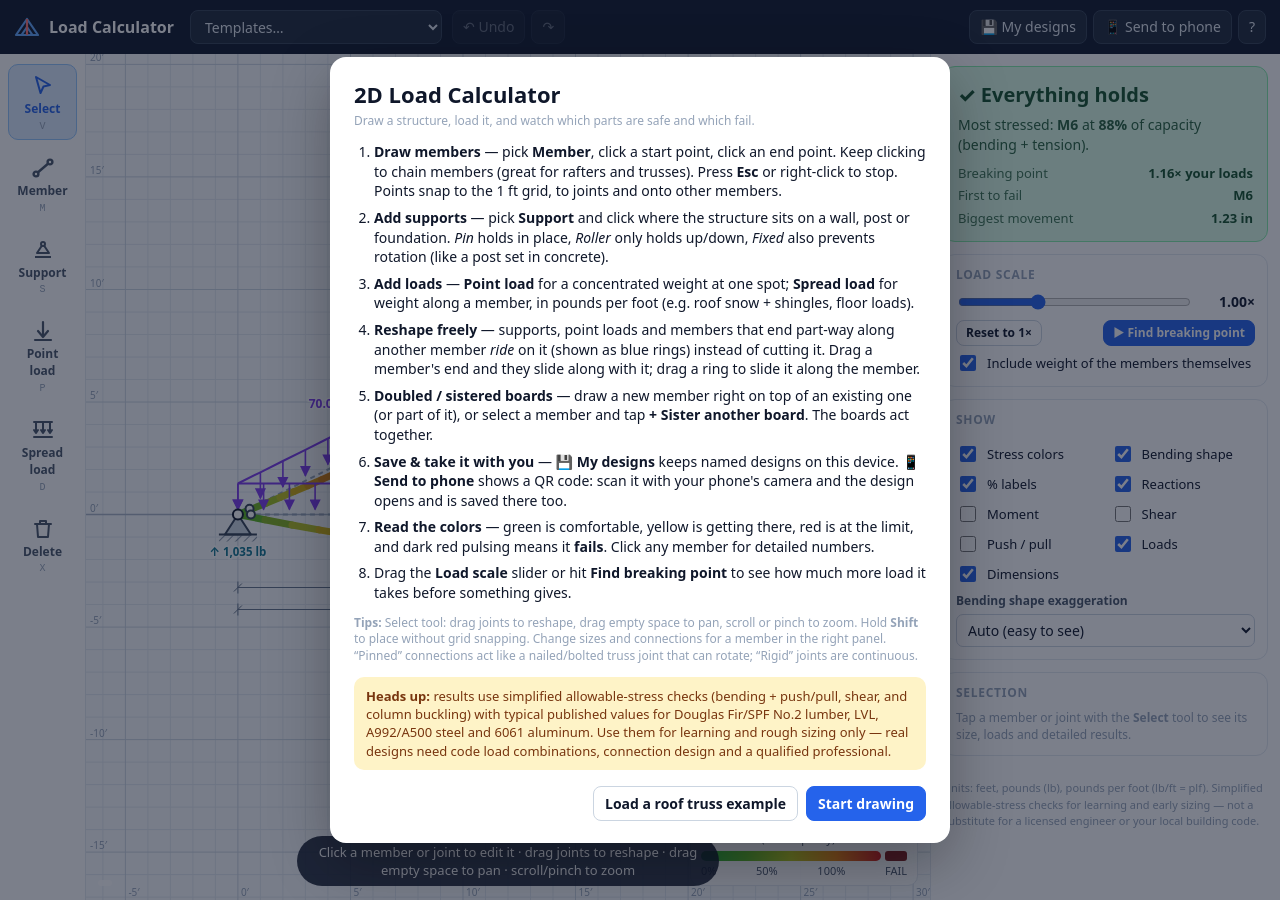
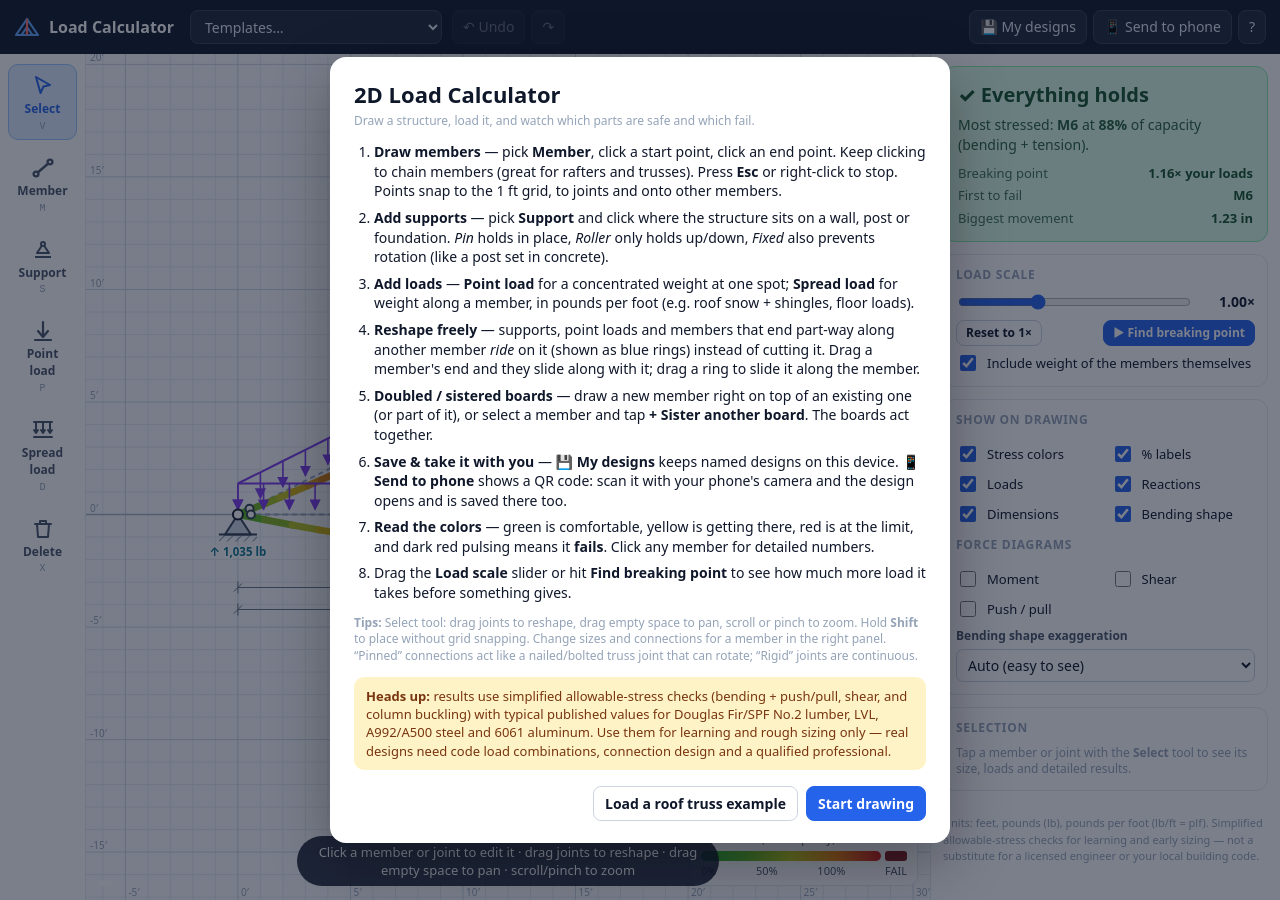
Before and after one commit to Joseph3348/Joseph3348.github.io, a Jekyll site: the page load-calculator/index.html, which Jekyll copies as it is, in a window 1280 px wide. Built offline with Jekyll 4.4.1, drawn with Linux system fonts in a browser that asks for light colours; part of the change alters nothing that is shown.

Commit message:
Declutter the drawing and panel
- Remove the end-force tags from the drawing (the hover box and panel
  already show those numbers) and the selected-member length tag
  (already in the panel/hover box). Chained dimensions stay.
- Load labels shortened to '70 lb/ft'; labels that would overlap or
  don't fit their member are skipped.
- Hint bubble fades after a few seconds on desktop too; legend hides
  when stress colours are off.
- Panel: drop duplicate rows (bending stress, member weight) and the
  push/pull chart; buckling length only shown when the member is in
  compression. Show toggles grouped into 'Show on drawing' and 'Force
  diagrams'; exaggeration setting only shown with Bending shape on.

Co-Authored-By: Claude Opus 5.5 <noreply@anthropic.com>
Claude-Session: https://claude.ai/code/session_0197PJ3BJ562jXvQE3XoBFkQ

```diff
--- a/load-calculator/index.html
+++ b/load-calculator/index.html
@@ -244,19 +244,22 @@ table.res small{color:var(--ink3);display:block}
       <label class="chk"><input type="checkbox" id="selfw" checked> Include weight of the members themselves</label>
     </div>
     <div class="card">
-      <h3>Show</h3>
+      <h3>Show on drawing</h3>
       <div class="toggles">
         <label class="chk"><input type="checkbox" data-show="stress" checked> Stress colors</label>
+        <label class="chk"><input type="checkbox" data-show="values" checked> % labels</label>
+        <label class="chk"><input type="checkbox" data-show="loads" checked> Loads</label>
+        <label class="chk"><input type="checkbox" data-show="reactions" checked> Reactions</label>
+        <label class="chk"><input type="checkbox" data-show="dims" checked> Dimensions</label>
         <label class="chk"><input type="checkbox" data-show="deformed" checked> Bending shape</label>
-        <label class="chk"><input type="checkbox" data-show="values" checked> % labels</label>
-        <label class="chk"><input type="checkbox" data-show="reactions" checked> Reactions</label>
+      </div>
+      <h3 style="margin-top:12px">Force diagrams</h3>
+      <div class="toggles">
         <label class="chk"><input type="checkbox" data-show="moment"> Moment</label>
         <label class="chk"><input type="checkbox" data-show="shear"> Shear</label>
         <label class="chk"><input type="checkbox" data-show="axial"> Push / pull</label>
-        <label class="chk"><input type="checkbox" data-show="loads" checked> Loads</label>
-        <label class="chk"><input type="checkbox" data-show="dims" checked> Dimensions</label>
       </div>
-      <div class="field" style="margin-top:8px">Bending shape exaggeration
+      <div class="field" id="defBox" style="margin-top:8px">Bending shape exaggeration
         <select id="defMode"><option value="auto">Auto (easy to see)</option><option value="1">True scale (1×)</option><option value="10">10×</option><option value="50">50×</option><option value="200">200×</option></select>
       </div>
     </div>
@@ -350,6 +353,7 @@ function props(m){
    FORMATTING
    ===================================================================== */
 function fmt(v,d=0){ if(!isFinite(v)) return '—'; return (+v).toLocaleString('en-US',{minimumFractionDigits:d,maximumFractionDigits:d}); }
+function fmtClean(v){ return (+v).toLocaleString('en-US',{maximumFractionDigits:Math.abs(v)>=100?0:1}); }
 function fmtSmart(v){ const a=Math.abs(v); return a>=100?fmt(v,0):a>=10?fmt(v,1):fmt(v,2); }
 function esc(s){ return String(s).replace(/[&<>"]/g,c=>({'&':'&amp;','<':'&lt;','>':'&gt;','"':'&quot;'}[c])); }
 const NS = 20; // sample segments per member
@@ -790,7 +794,7 @@ function render(){
   // --- diagrams
   if(combo){ for(const [key,on,color,neg] of [['M',sh.moment,'#8b5cf6'],['V',sh.shear,'#0284c7'],['N',sh.axial,null]]){ if(on) drawDiagram(o,combo,key,color); } }
   // --- loads
-  if(sh.loads){ for(const m of model.members) if(+m.w) drawUDL(o,m); for(const n of model.nodes) if(+n.fx||+n.fy) drawPointLoad(o,n); }
+  if(sh.loads){ const lp=[]; for(const m of model.members) if(+m.w) drawUDL(o,m,lp); for(const n of model.nodes) if(+n.fx||+n.fy) drawPointLoad(o,n); }
   // --- supports & reactions
   for(const n of model.nodes) if(n.support&&n.support!=='none') drawSupport(o,n);
   if(combo&&sh.reactions) drawReactions(o,combo);
@@ -808,7 +812,6 @@ function render(){
     const fail=l.u>1+1e-9, txt=(l.nb>1?l.nb+'× · ':'')+(fail?'FAIL ':'')+fmt(l.u*100)+'%', w=txt.length*6.6+12, x=l.x+nx*20, y=l.y+ny*20;
     const faded=state.sel&&!(state.sel.type==='member'&&state.sel.id===l.id);
     o.push(`<g transform="translate(${x.toFixed(1)},${y.toFixed(1)})"${faded?' opacity=".3"':''}><rect x="${-w/2}" y="-10" width="${w}" height="20" rx="10" fill="${fail?'#b91c1c':'#fff'}" stroke="${fail?'#7f1d1d':utilColor(l.u)}" stroke-width="1.5"/><text text-anchor="middle" y="4" font-size="11.5" font-weight="800" fill="${fail?'#fff':'#0f172a'}">${txt}</text></g>`); }
-  if(combo) drawEndForces(o);
   // --- drawing preview
   if(state.tool==='member'&&state.pending){ const [x,y]=w2s(state.pending.x,state.pending.y); o.push(`<circle cx="${x}" cy="${y}" r="15" fill="none" stroke="${COL.sel}" stroke-width="2.5" class="pulse"/><circle cx="${x}" cy="${y}" r="7" fill="${COL.sel}"/>`); }
   if(state.tool==='member'&&state.pending&&state.snap){ const p=state.pending, q=state.snap; const [x1,y1]=w2s(p.x,p.y), [x2,y2]=w2s(q.x,q.y);
@@ -850,7 +853,7 @@ function drawDiagram(o,combo,key,color){
   }
 }
 function arrow(o,x1,y1,x2,y2,marker,color,w=2.2){ o.push(`<line x1="${x1.toFixed(1)}" y1="${y1.toFixed(1)}" x2="${x2.toFixed(1)}" y2="${y2.toFixed(1)}" stroke="${color}" stroke-width="${w}" marker-end="url(#${marker})"/>`); }
-function drawUDL(o,m){
+function drawUDL(o,m,placed){
   const a=nodeById(m.a), b=nodeById(m.b), dx=(b.x-a.x), dy=(b.y-a.y), L=Math.hypot(dx,dy); if(!L) return;
   let [qx,qy]=udlGlobal(m,dx/L,dy/L); const ql=Math.hypot(qx,qy); if(!ql) return; qx/=ql; qy/=ql;
   const sdx=qx, sdy=-qy; // screen direction of load
@@ -858,14 +861,16 @@ function drawUDL(o,m){
   const n=Math.max(2,Math.round(Ls/26)), len=26, gap=5, tails=[];
   for(let i=0;i<=n;i++){ const t=i/n, x=ax+t*(bx-ax), y=ay+t*(by-ay); const tx=x-sdx*(len+gap), ty=y-sdy*(len+gap); tails.push([tx,ty]); arrow(o,tx,ty,x-sdx*gap,y-sdy*gap,'ah-load',COL.load,1.6); }
   o.push(`<polyline points="${tails.map(p=>p.map(v=>v.toFixed(1)).join(',')).join(' ')}" fill="none" stroke="${COL.load}" stroke-width="2"/>`);
-  const mid=tails[Math.floor(n/2)]; const tag={gravity:'',projected:' (horiz. proj.)',perp:' ⟂',horizontal:' →'}[m.wType]||'';
-  o.push(`<text x="${(mid[0]-sdx*12).toFixed(1)}" y="${(mid[1]-sdy*12+4).toFixed(1)}" text-anchor="middle" font-size="12" font-weight="700" fill="${COL.load}" stroke="#fff" stroke-width="3" paint-order="stroke">${fmtSmart(+m.w)} lb/ft${tag}</text>`);
+  const mid=tails[Math.floor(n/2)], txt=`${fmtClean(+m.w)} lb/ft`, tw=txt.length*7+6, lx=mid[0]-sdx*12, ly=mid[1]-sdy*12;
+  // one clear label per load: skip it if it would overlap another load label or is wider than the member on screen
+  const r={x0:lx-tw/2,x1:lx+tw/2,y0:ly-10,y1:ly+6}; if(tw>Ls*1.1||placed.some(q=>r.x0<q.x1&&r.x1>q.x0&&r.y0<q.y1&&r.y1>q.y0)) return; placed.push(r);
+  o.push(`<text x="${lx.toFixed(1)}" y="${(ly+4).toFixed(1)}" text-anchor="middle" font-size="12" font-weight="700" fill="${COL.load}" stroke="#fff" stroke-width="3" paint-order="stroke">${txt}</text>`);
 }
 function drawPointLoad(o,n){
   const fx=+n.fx||0, fy=+n.fy||0, mag=Math.hypot(fx,fy); if(!mag) return;
   const dx=fx/mag, dy=fy/mag; const [x,y]=w2s(n.x,n.y); const len=54, gap=7;
   arrow(o,x-dx*(len+gap),y-dy*(len+gap),x-dx*gap,y-dy*gap,'ah-load',COL.load,3);
-  o.push(`<text x="${(x-dx*(len+gap+12)).toFixed(1)}" y="${(y-dy*(len+gap+12)+4).toFixed(1)}" text-anchor="middle" font-size="12.5" font-weight="800" fill="${COL.load}" stroke="#fff" stroke-width="3" paint-order="stroke">${fmtSmart(mag)} lb</text>`);
+  o.push(`<text x="${(x-dx*(len+gap+12)).toFixed(1)}" y="${(y-dy*(len+gap+12)+4).toFixed(1)}" text-anchor="middle" font-size="12.5" font-weight="800" fill="${COL.load}" stroke="#fff" stroke-width="3" paint-order="stroke">${fmtClean(mag)} lb</text>`);
 }
 function drawSupport(o,n){
   const [x,y]=w2s(n.x,n.y), t=n.support, st=`stroke="#334155" stroke-width="2" stroke-linejoin="round"`;
@@ -901,27 +906,9 @@ function jointMembers(nodeId){ const lam=state.mult, g=new Map();
   for(const me of state.res.ME){ for(const end of [0,1]){ if((end?me.m.b:me.m.a)!==nodeId) continue; const pid=state.res.parentOf[me.id].m, q=pieceOnJoint(me,lam,end);
     const e=g.get(pid)||{id:pid,fx:0,fy:0,m:0,n:0,N:q.N,me,end}; e.fx+=q.fx; e.fy+=q.fy; e.m+=q.m; e.n++; if(me.L>e.me.L){ e.me=me; e.end=end; } g.set(pid,e); } }
   return [...g.values()].map(e=>({...e, N:e.n===1?e.N:null})); }
-const fmtK=v=>{ const a=Math.abs(v); return a<999.5?fmtSmart(a):(a/1000).toFixed(a<9950?1:0)+'k'; };
-// short form for tags on the drawing (lb, lb·ft implied — the panel has full values)
-function forceShort(fx,fy,m){ const big=Math.max(Math.abs(fx),Math.abs(fy)), thr=Math.max(0.5,0.01*big), p=[];
-  if(Math.abs(fy)>thr) p.push(`${fy>0?'↑':'↓'}${fmtK(fy)}`); if(Math.abs(fx)>thr) p.push(`${fx>0?'→':'←'}${fmtK(fx)}`);
-  if(Math.abs(m)/12>Math.max(1,big*0.002)) p.push(`${m>0?'⟲':'⟳'}${fmtK(m/12)}`); return p.length?p.join(' '):'0'; }
 function forceText(fx,fy,m,{unit=true}={}){ const big=Math.max(Math.abs(fx),Math.abs(fy)), thr=Math.max(0.5,0.01*big), p=[];
   if(Math.abs(fy)>thr) p.push(`${fy>0?'↑':'↓'} ${fmtSmart(Math.abs(fy))}`); if(Math.abs(fx)>thr) p.push(`${fx>0?'→':'←'} ${fmtSmart(Math.abs(fx))}`);
   let t=p.length?p.join('  ')+(unit?' lb':''):'0 lb'; if(Math.abs(m)/12>Math.max(1,big*0.002)) t+=`  ${m>0?'⟲':'⟳'} ${fmtSmart(Math.abs(m)/12)} lb·ft`; return t; }
-function forceTag(o,x,y,txt,placed){ const w=txt.length*6.3+14, r={x0:x-w/2-3,x1:x+w/2+3,y0:y-13,y1:y+13};
-  if(placed&&placed.some(q=>r.x0<q.x1&&r.x1>q.x0&&r.y0<q.y1&&r.y1>q.y0)) return false; // never stack tags; the panel always has the full list
-  if(placed) placed.push(r); o.push(`<g transform="translate(${x.toFixed(1)},${y.toFixed(1)})"><rect x="${-w/2}" y="-10" width="${w}" height="20" rx="10" fill="#1e293b" opacity=".92"/><text text-anchor="middle" y="4" font-size="11" font-weight="700" fill="#fff">${txt}</text></g>`); return true; }
-// place a tag on member piece `me`, a little way in from its joint at `end`
-function tagNearEnd(o,me,end,txt,placed){ const a=nodeById(me.m.a), b=nodeById(me.m.b); if(!a||!b) return; const [ax,ay]=w2s(a.x,a.y), [bx,by]=w2s(b.x,b.y), Ls=Math.hypot(bx-ax,by-ay); const tw=txt.length*6.3+14; if(Ls<44||tw>Ls*1.3) return; // member too short on screen for this tag
-  const d=Math.min(52,Ls*0.38), [jx,jy]=end?[bx,by]:[ax,ay], ux=(end?ax-bx:bx-ax)/Ls, uy=(end?ay-by:by-ay)/Ls; forceTag(o,jx+ux*d,jy+uy*d,txt,placed); }
-function drawEndForces(o){
-  const items=[], placed=[]; const add=h=>{ if(h&&!items.some(x=>x.type===h.type&&x.id===h.id)) items.push(h); }; add(state.sel); if(!state.coarse) add(state.hover);
-  for(const it of items){
-    if(it.type==='member'){ if(!memberById(it.id)) continue; for(const e of memberEnds(it.id)) tagNearEnd(o,e.me,e.end,forceShort(e.fx,e.fy,e.m),placed); }
-    else if(nodeById(it.id)&&state.res.idx.get(it.id)!=null){ for(const e of jointMembers(it.id)) tagNearEnd(o,e.me,e.end,forceShort(e.fx,e.fy,e.m),placed); }
-  }
-}
 // ---- dimensions (feet-inches to the nearest 1/8") ----
 function fmtFtIn(ft){ let tin=Math.round(Math.abs(ft)*96)/8, f=Math.floor(tin/12+1e-9), inch=tin-f*12, w=Math.floor(inch+1e-9), fr=Math.round((inch-w)*8);
   if(fr===8){ w++; fr=0; } if(w===12){ f++; w=0; } let fs=''; if(fr){ let n=fr,d=8; while(n%2===0){ n/=2; d/=2; } fs=` ${n}/${d}`; } return `${f}'-${w}${fs}"`; }
@@ -949,20 +936,6 @@ function drawDims(o,combo){
     if(xs.length>2) dimRow(o,[w2s(xs[0],0)[0],w2s(xs[xs.length-1],0)[0]],[xs[0],xs[xs.length-1]],y0+22,true); }
   if(ys.length>=2){ const x0=maxSx+48; dimRow(o,ys.map(y=>w2s(0,y)[1]),ys,x0,false);
     if(ys.length>2) dimRow(o,[w2s(0,ys[0])[1],w2s(0,ys[ys.length-1])[1]],[ys[0],ys[ys.length-1]],x0+22,false); }
-  // the selected member: its true length (and pitch) drawn alongside it
-  const s=state.sel, m=s&&s.type==='member'&&memberById(s.id); if(!m) return;
-  const a=nodeById(m.a), b=nodeById(m.b), [ax,ay]=w2s(a.x,a.y), [bx,by]=w2s(b.x,b.y), Ls=Math.hypot(bx-ax,by-ay); if(Ls<20) return;
-  let nx=-(by-ay)/Ls, ny=(bx-ax)/Ls;
-  // put it on the outside of the structure (away from its centre); for a lone member, the side away from the % label
-  const cx=scr.reduce((t,p)=>t+p[0],0)/scr.length, cy=scr.reduce((t,p)=>t+p[1],0)/scr.length, side=((ax+bx)/2-cx)*nx+((ay+by)/2-cy)*ny;
-  if(Math.abs(side)>4){ if(side<0){ nx=-nx; ny=-ny; } } else if(ny<0||(Math.abs(ny)<1e-9&&nx<0)){ nx=-nx; ny=-ny; }
-  const off=34, p1=[ax+nx*off,ay+ny*off], p2=[bx+nx*off,by+ny*off], C=COL.sel;
-  o.push(`<path d="M${(ax+nx*8).toFixed(1)} ${(ay+ny*8).toFixed(1)}L${(p1[0]+nx*5).toFixed(1)} ${(p1[1]+ny*5).toFixed(1)}M${(bx+nx*8).toFixed(1)} ${(by+ny*8).toFixed(1)}L${(p2[0]+nx*5).toFixed(1)} ${(p2[1]+ny*5).toFixed(1)}" stroke="${C}" stroke-width="1" opacity=".55"/>`);
-  o.push(`<path d="M${p1[0].toFixed(1)} ${p1[1].toFixed(1)}L${p2[0].toFixed(1)} ${p2[1].toFixed(1)}${tick(...p1)}${tick(...p2)}" stroke="${C}" stroke-width="1.4" fill="none"/>`);
-  const dx=b.x-a.x, dy=b.y-a.y, L=Math.hypot(dx,dy), pitch=Math.abs(dx)>1e-9&&Math.abs(dy)>1e-9?` · ${fmt(Math.abs(dy/dx)*12,2).replace(/\.?0+$/,'')}/12`:'';
-  let ang=Math.atan2(by-ay,bx-ax)*180/Math.PI; if(ang>90) ang-=180; if(ang<-90) ang+=180;
-  const mx=(p1[0]+p2[0])/2, my=(p1[1]+p2[1])/2, txt=fmtFtIn(L)+pitch, w=txt.length*6.9+14;
-  o.push(`<g transform="translate(${mx.toFixed(1)},${my.toFixed(1)}) rotate(${ang.toFixed(1)})"><rect x="${-w/2}" y="-10" width="${w}" height="20" rx="10" fill="#fff" stroke="${C}" stroke-width="1.3"/><text text-anchor="middle" y="4.5" font-size="12" font-weight="700" fill="${C}">${txt}</text></g>`);
 }
 
 /* =====================================================================
@@ -986,7 +959,7 @@ const supportName=t=>({pin:'Pin support',rollerY:'Roller (holds up/down)',roller
 let hintT=0;
 function renderHint(){
   const t=state.tool, h=document.getElementById('hint');
-  h.classList.remove('fade'); clearTimeout(hintT); if(isMobile()) hintT=setTimeout(()=>h.classList.add('fade'),5000);
+  h.classList.remove('fade'); clearTimeout(hintT); hintT=setTimeout(()=>h.classList.add('fade'),5000);
   h.textContent = {
     select:'Click a member or joint to edit it · drag joints to reshape · drag empty space to pan · scroll/pinch to zoom',
     member: state.pending?'Click to place the end · keep clicking to chain members · Esc or right-click to stop':'Click (or drag) to start a member — snaps to the grid, joints and other members',
@@ -1140,21 +1113,19 @@ function renderSelRes(){
       ['Bending moment',`${fmtSmart(Math.abs(C.mM)/12)} lb·ft`,`capacity ${fmtSmart(cap.M/12)} lb·ft`],
       ['Shear force',`${fmtSmart(Math.abs(C.mV))} lb`,`capacity ${fmtSmart(cap.V)} lb`],
       ['Axial force',Math.abs(C.mN)<0.5?'—':`${fmtSmart(Math.abs(C.mN))} lb ${comp?'push':'pull'}`, comp?`push capacity ${fmtSmart(cap.C)} lb${cap.buck?' (buckling limit)':''}`:`pull capacity ${fmtSmart(cap.T)} lb`],
-      [me.bs.length>1?'Bending stress (board 1)':'Bending stress',`${fmt(Math.abs(C.mM)*me.caps[0].sb/p.S)} psi`,`allowed ${fmt(p.Fb)} psi`],
       [C.pieces>1?'Worst sag between joints':'Sag between ends',`${fmt(C.rel,3)} in`, C.rel>1e-6?`L/${fmt(C.relL/C.rel)}${C.relL/C.rel<240?' — bouncy (> L/240)':''}`:''],
-      ['Buckling length',fmtFtIn(me.Lb/12),Math.abs(me.Lb-L*12)>0.5?'between brace points (joints where other members or supports connect)':'whole member — nothing braces it part-way'],
-      ['Member weight',`${fmt(me.swq*12,1)} lb/ft`,me.bs.length>1?`${me.bs.length} boards`:`${esc(p.matName)}`]];
+      ...(comp&&Math.abs(C.mN)>=0.5?[['Buckling length',fmtFtIn(me.Lb/12),Math.abs(me.Lb-L*12)>0.5?'between brace points':'whole member — nothing braces it part-way']]:[])];
     el.innerHTML=`<div class="card"><h3>Results — ${memName(m)} (${esc(boardsLabel(m))})</h3>
       <div class="row" style="justify-content:space-between"><b style="font-size:22px">${fmt(u*100)}%</b><span class="pill ${cls}">${fail?'FAILS':u>0.85?'CLOSE TO LIMIT':'OK'}</span></div>
       <div class="ubar"><i style="width:${Math.min(100,u/1.5*100)}%;background:${utilColor(u)}"></i><span class="lim" style="left:${100/1.5}%"></span></div>
       <div class="muted">Governed by <b>${C.gov.toLowerCase()}</b> at ${fmt(C.t[C.at]*L,1)} ft from ${nodeName(nodeById(m.a))}.</div>
       <table class="res">${rows.map(r=>`<tr><td>${r[0]}${r[2]?`<small>${r[2]}</small>`:''}</td><td><b>${r[1]}</b></td></tr>`).join('')}</table>
       <div class="sub" style="margin-top:12px;font-weight:700;font-size:13px">Forces at the ends</div>
-      <div class="muted">What this member pushes or pulls on each joint — the load that connection (nails, hanger, bearing) has to hold. Dark tags on the drawing show the same (in lb; “k” = thousand) where there's room.</div>
+      <div class="muted">What this member pushes or pulls on each joint — the load that connection (nails, hanger, bearing) has to hold.</div>
       <table class="res">${memberEnds(m.id).map(e=>{ const n=nodeById(e.node); return `<tr><td>At ${n?nodeName(n):'?'}${e===memberEnds(m.id)[0]?' (start)':' (end)'}<small>${Math.abs(e.N)<0.5?'no push/pull along it':`${fmtSmart(Math.abs(e.N))} lb ${e.N>0?'pull':'push'} along the member`} · ${fmtSmart(e.V)} lb across it</small></td><td><b>${forceText(e.fx,e.fy,e.m)}</b></td></tr>`; }).join('')}</table>
       ${miniChart(C.M,C.t,L,'#8b5cf6','Bending moment',v=>v/12,'lb·ft')}
       ${miniChart(C.V,C.t,L,'#0284c7','Shear',v=>v,'lb')}
-      ${Math.abs(C.mN)>0.5?miniChart(C.N,C.t,L,comp?'#2563eb':'#ea580c','Axial (+pull / −push)',v=>v,'lb'):''}</div>`;
+</div>`;
   } else { const n=nodeById(s.id); const i=state.res.idx.get(n?n.id:-1); if(i==null){el.innerHTML='';return;}
     const dx=c.D[3*i], dy=c.D[3*i+1]; const r=state.res.restr; let rr='';
     if(r[3*i]) rr+=`<tr><td>Sideways reaction</td><td><b>${fmtSmart(Math.abs(c.R[3*i]))} lb ${c.R[3*i]>=0?'→':'←'}</b></td></tr>`;
@@ -1165,7 +1136,7 @@ function renderSelRes(){
     if(pfx||pfy) fr+=`<tr><td>Point load</td><td><b>${forceText(pfx,pfy,0)}</b></td></tr>`;
     if(r[3*i]||r[3*i+1]||r[3*i+2]) fr+=`<tr><td>Support pushes back<small>the reaction — it balances everything above</small></td><td><b>${forceText(c.R[3*i],c.R[3*i+1],c.R[3*i+2])}</b></td></tr>`;
     el.innerHTML=`<div class="card"><h3>Results — Joint ${nodeName(n)}</h3>
-      <div class="sub" style="font-weight:700;font-size:13px">Forces on this joint</div><div class="muted">What each member pushes or pulls on it (dark tags on the drawing, where there's room). Together they always balance out.</div>
+      <div class="sub" style="font-weight:700;font-size:13px">Forces on this joint</div><div class="muted">What each member pushes or pulls on it. Together they always balance out.</div>
       <table class="res">${fr||'<tr><td>No forces</td><td></td></tr>'}</table>
       <div class="sub" style="margin-top:12px;font-weight:700;font-size:13px">Movement</div><table class="res">
       <tr><td>Moves sideways</td><td><b>${fmt(Math.abs(dx),3)} in ${Math.abs(dx)<5e-4?'':dx>0?'→':'←'}</b></td></tr>
@@ -1305,7 +1276,8 @@ document.getElementById('breakBtn').onclick=()=>{
   anim={raf:requestAnimationFrame(step)};
 };
 document.getElementById('selfw').addEventListener('change',e=>{ checkpoint(); model.selfWeight=e.target.checked; update(); });
-document.querySelectorAll('[data-show]').forEach(cb=>cb.addEventListener('change',()=>{ state.show[cb.dataset.show]=cb.checked; save(); schedule(); }));
+function syncShowUI(){ document.getElementById('defBox').style.display=state.show.deformed?'':'none'; document.getElementById('legend').style.visibility=state.show.stress?'':'hidden'; }
+document.querySelectorAll('[data-show]').forEach(cb=>cb.addEventListener('change',()=>{ state.show[cb.dataset.show]=cb.checked; syncShowUI(); save(); schedule(); }));
 document.getElementById('defMode').addEventListener('change',e=>{ state.defMode=e.target.value; schedule(); });
 // ignore the phone's delayed 'ghost' click that lands on the bar right after a tap slid the panel open
 document.getElementById('peek').onclick=()=>{ if(performance.now()-(state.sheetAt||0)<500) return; setSheet(!state.sheet); };
@@ -1509,7 +1481,7 @@ modal.addEventListener('click',e=>{ if(e.target===modal) closeHelp(); });
   if(!loaded){ try{ const s=JSON.parse(localStorage.getItem('loadcalc.v1')||'null'); if(s&&validModel(s.model)){ model=s.model; Object.assign(state.opts,s.opts||{}); Object.assign(state.show,s.show||{}); if(s.doc) state.doc=s.doc; loaded=true; } }catch(e){} }
   if(!loaded) model=TEMPLATES.gable();
   if(!model.nextId) model.nextId=1+Math.max(0,...model.nodes.map(n=>n.id),...model.members.map(m=>m.id));
-  document.querySelectorAll('[data-show]').forEach(cb=>cb.checked=!!state.show[cb.dataset.show]);
+  document.querySelectorAll('[data-show]').forEach(cb=>cb.checked=!!state.show[cb.dataset.show]); syncShowUI();
   document.getElementById('selfw').checked=model.selfWeight!==false;
   updUndo(); renderOpts(); changed();
   requestAnimationFrame(fit);
```
